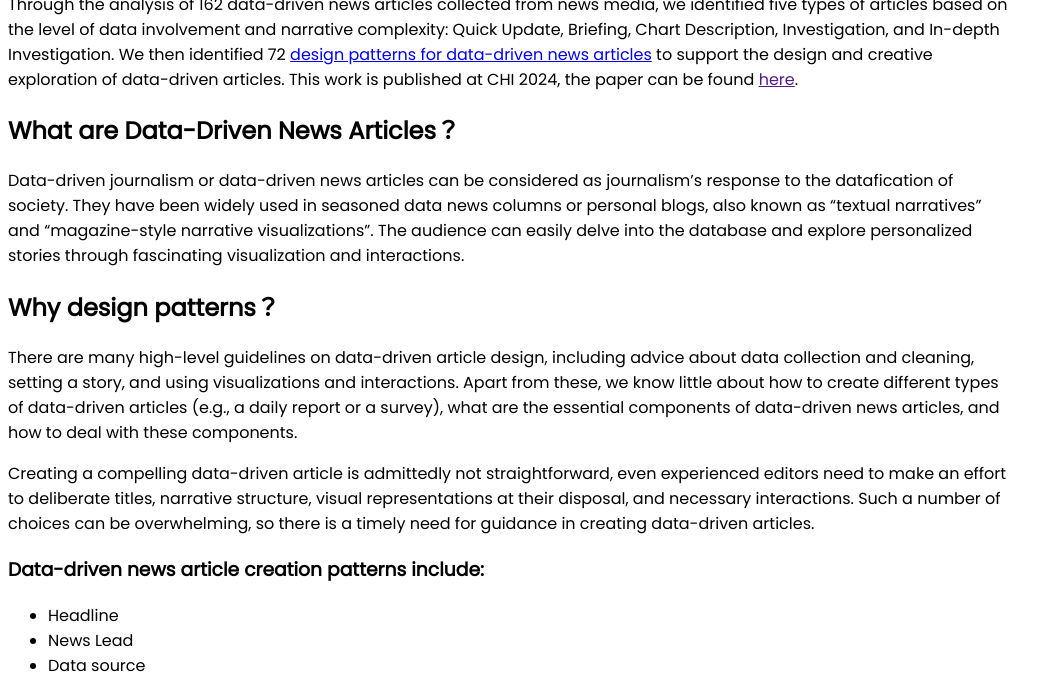
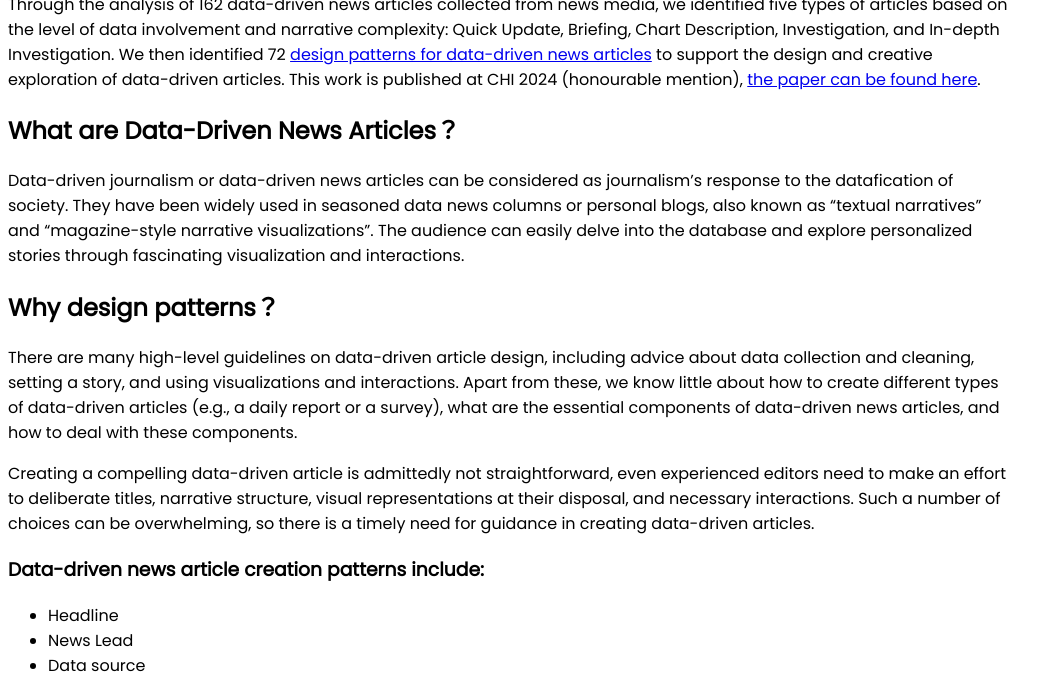
Before and after one commit to datadrivenarticle/datadrivenarticle, a Jekyll site: the page built from index.md, in a window 1280 px wide and 900 px high, scrolled down 676 px, cut to the strip 217-900 px from the top of the window. Shown: the whole strip, without its empty margins (0-1062 px from the left). Built offline with Jekyll 4.4.1, drawn with Linux system fonts in a browser that asks for light colours; our own code applies the rules of GitHub Pages for plain Markdown files; a script that is not in the unit is left out.

Commit message:
Update index.md

```diff
--- a/index.md
+++ b/index.md
@@ -4,7 +4,7 @@
 <br/>
 
 
-Through the analysis of 162 data-driven news articles collected from news media, we identified five types of articles based on the level of data involvement and narrative complexity: Quick Update, Briefing, Chart Description, Investigation, and In-depth Investigation. We then identified 72 [design patterns for data-driven news articles](https://datadrivenarticle.github.io/patterns.html) to support the design and creative exploration of data-driven articles. This work is published at CHI 2024, the paper can be found [here]().
+Through the analysis of 162 data-driven news articles collected from news media, we identified five types of articles based on the level of data involvement and narrative complexity: Quick Update, Briefing, Chart Description, Investigation, and In-depth Investigation. We then identified 72 [design patterns for data-driven news articles](https://datadrivenarticle.github.io/patterns.html) to support the design and creative exploration of data-driven articles. This work is published at CHI 2024 (honourable mention), [the paper can be found here](https://github.com/datadrivenarticle/datadrivenarticle.github.io/blob/7a6412082b153d0077e21282a06a1343b4b3ae32/Interactive_Data_Comics_VIS2021%20(3).pdf).
 
 
 ## What are Data-Driven News Articles？
```
